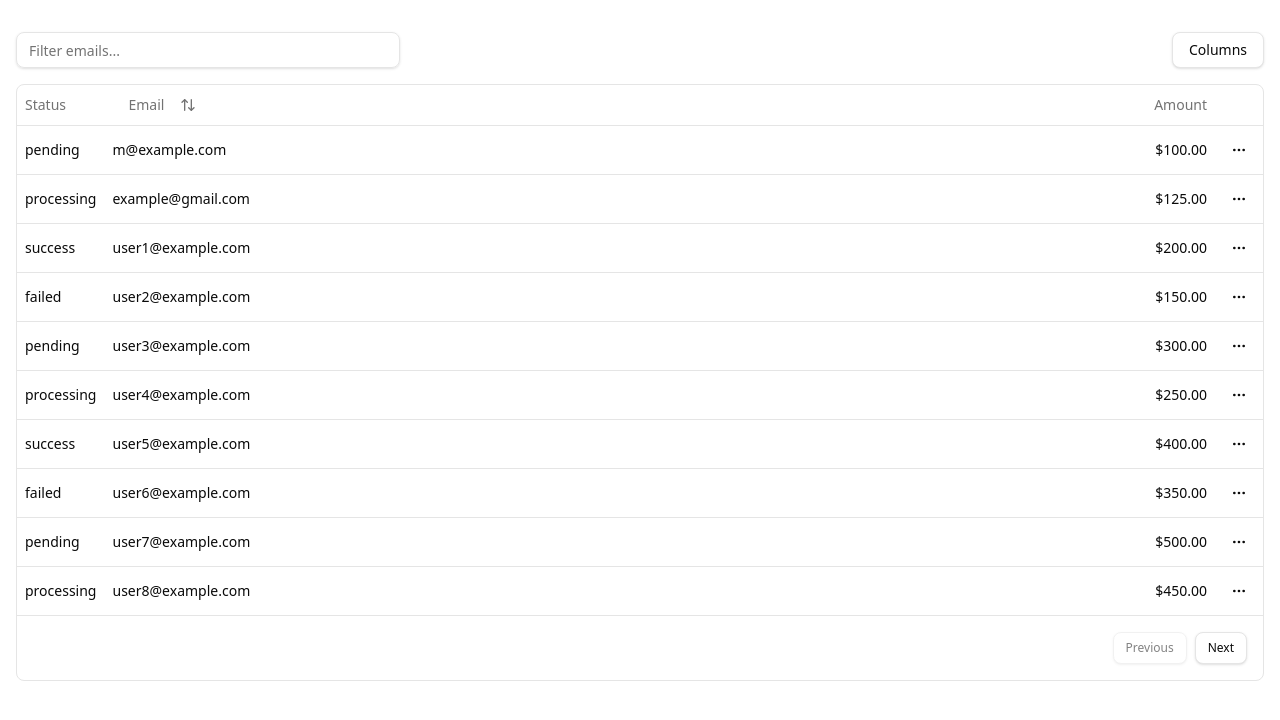
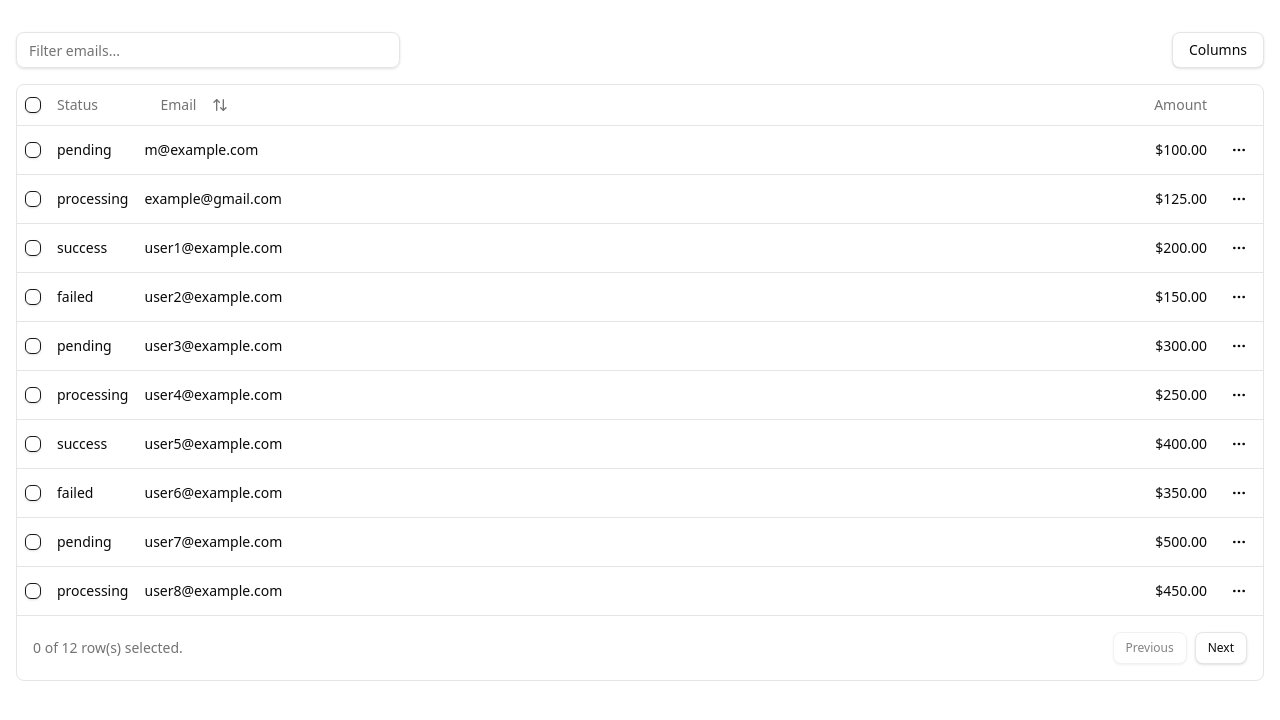
Before and after one commit to soyluisarrieta/shadcn-data-table, a React app: page / in a window 1280 px wide. Shown: the top 720 px of the page. Built offline with nearby package versions, Linux system fonts and the light colour scheme; the HTML template or start-up script is replaced by a standard one.

Commit message:
feat: add row selection from Shadcn docs

```diff
--- a/package.json
+++ b/package.json
@@ -10,6 +10,7 @@
     "preview": "vite preview"
   },
   "dependencies": {
+    "@radix-ui/react-checkbox": "^1.1.4",
     "@radix-ui/react-dropdown-menu": "^2.1.6",
     "@radix-ui/react-slot": "^1.1.2",
     "@tailwindcss/vite": "^4.0.14",
--- a/src/app/payment/payments-columns.tsx
+++ b/src/app/payment/payments-columns.tsx
@@ -1,5 +1,6 @@
 import { type CustomColumnDef } from '@/components/commons/data-table'
 import { Button } from '@/components/ui/button'
+import { Checkbox } from '@/components/ui/checkbox'
 import { DropdownMenu, DropdownMenuContent, DropdownMenuItem, DropdownMenuLabel, DropdownMenuSeparator, DropdownMenuTrigger } from '@/components/ui/dropdown-menu'
 import { ArrowUpDownIcon, MoreHorizontalIcon } from 'lucide-react'
 
@@ -11,6 +12,30 @@ export type Payment = {
 }
 
 export const paymentsColumns: CustomColumnDef<Payment>[] = [
+  {
+    id: 'select',
+    header: ({ table }) => (
+      <Checkbox
+        className='mr-2'
+        checked={
+          table.getIsAllPageRowsSelected() ||
+          (table.getIsSomePageRowsSelected() && 'indeterminate')
+        }
+        onCheckedChange={(value) => table.toggleAllPageRowsSelected(!!value)}
+        aria-label="Select all"
+      />
+    ),
+    cell: ({ row }) => (
+      <Checkbox
+        className='mr-2'
+        checked={row.getIsSelected()}
+        onCheckedChange={(value) => row.toggleSelected(!!value)}
+        aria-label="Select row"
+      />
+    ),
+    enableSorting: false,
+    enableHiding: false
+  },
   {
     accessorKey: 'status',
     header: 'Status'
--- a/src/components/commons/data-table-footer.tsx
+++ b/src/components/commons/data-table-footer.tsx
@@ -7,7 +7,13 @@ interface DataTablePaginationProps<TData> {
 
 export default function DataTableFooter<TData> ({ table }: DataTablePaginationProps<TData>) {
   return (
-    <div className="flex items-center justify-end space-x-2 p-4 border-t">
+    <div className='flex justify-between items-center p-4 border-t'>
+      <div className="flex-1 text-sm text-muted-foreground">
+        {table.getFilteredSelectedRowModel().rows.length} of{' '}
+        {table.getFilteredRowModel().rows.length} row(s) selected.
+      </div>
+
+      <div className="flex items-center justify-end space-x-2">
         <Button
           variant="outline"
           size="sm"
@@ -25,5 +31,7 @@ export default function DataTableFooter<TData> ({ table }: DataTablePaginationPr
           Next
         </Button>
       </div>
+    </div>
+
   )
 }
--- a/src/components/commons/data-table.tsx
+++ b/src/components/commons/data-table.tsx
@@ -42,6 +42,7 @@ export function DataTable<TData, TValue> ({
   const [sorting, setSorting] = useState<SortingState>([])
   const [columnFilters, setColumnFilters] = useState<ColumnFiltersState>([])
   const [columnVisibility, setColumnVisibility] = useState<VisibilityState>({})
+  const [rowSelection, setRowSelection] = useState({})
 
   const table = useReactTable({
     data,
@@ -49,6 +50,7 @@ export function DataTable<TData, TValue> ({
     onSortingChange: setSorting,
     onColumnFiltersChange: setColumnFilters,
     onColumnVisibilityChange: setColumnVisibility,
+    onRowSelectionChange: setRowSelection,
     getCoreRowModel: getCoreRowModel(),
     getPaginationRowModel: getPaginationRowModel(),
     getSortedRowModel: getSortedRowModel(),
@@ -56,7 +58,8 @@ export function DataTable<TData, TValue> ({
     state: {
       sorting,
       columnFilters,
-      columnVisibility
+      columnVisibility,
+      rowSelection
     }
   })
 
--- /dev/null
+++ b/src/components/ui/checkbox.tsx
@@ -0,0 +1,28 @@
+import * as React from "react"
+import * as CheckboxPrimitive from "@radix-ui/react-checkbox"
+import { Check } from "lucide-react"
+
+import { cn } from "@/lib/utils"
+
+const Checkbox = React.forwardRef<
+  React.ElementRef<typeof CheckboxPrimitive.Root>,
+  React.ComponentPropsWithoutRef<typeof CheckboxPrimitive.Root>
+>(({ className, ...props }, ref) => (
+  <CheckboxPrimitive.Root
+    ref={ref}
+    className={cn(
+      "peer h-4 w-4 shrink-0 rounded-sm border border-primary shadow focus-visible:outline-none focus-visible:ring-1 focus-visible:ring-ring disabled:cursor-not-allowed disabled:opacity-50 data-[state=checked]:bg-primary data-[state=checked]:text-primary-foreground",
+      className
+    )}
+    {...props}
+  >
+    <CheckboxPrimitive.Indicator
+      className={cn("flex items-center justify-center text-current")}
+    >
+      <Check className="h-4 w-4" />
+    </CheckboxPrimitive.Indicator>
+  </CheckboxPrimitive.Root>
+))
+Checkbox.displayName = CheckboxPrimitive.Root.displayName
+
+export { Checkbox }
```
Also changed, not shown: 1 other file (tests, documents, lock files or other folders). Lines whose indentation alone changed are shown as unchanged.
